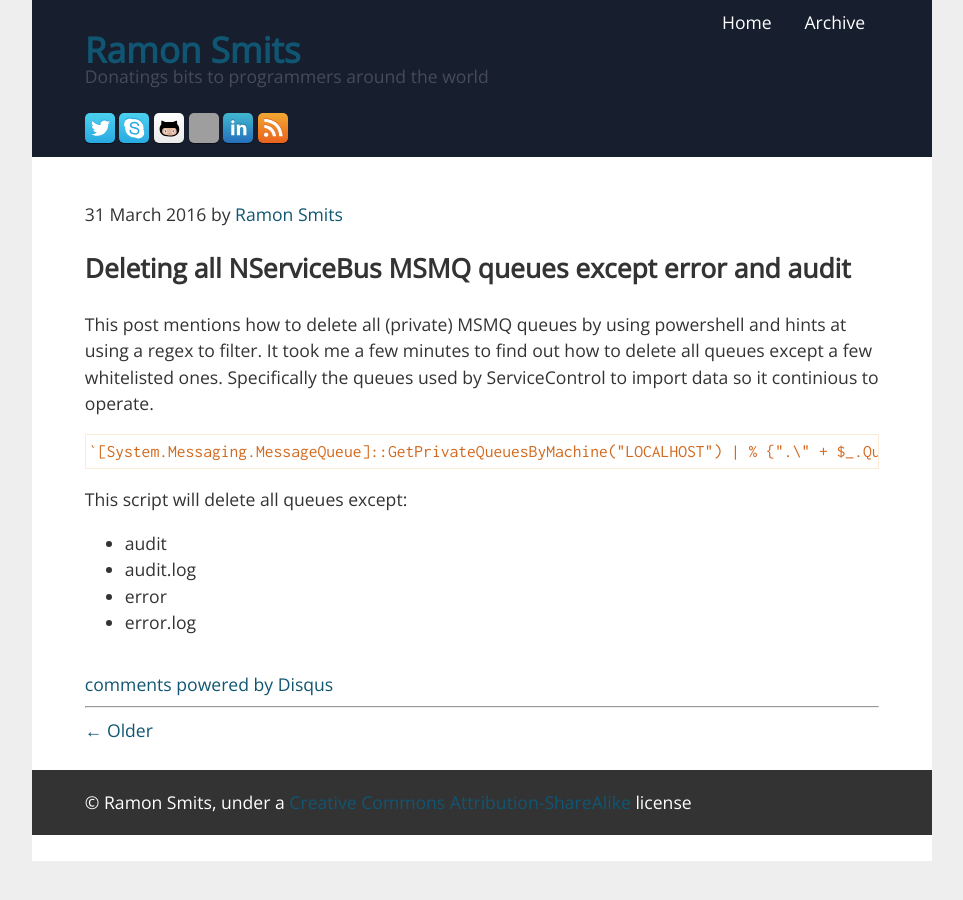
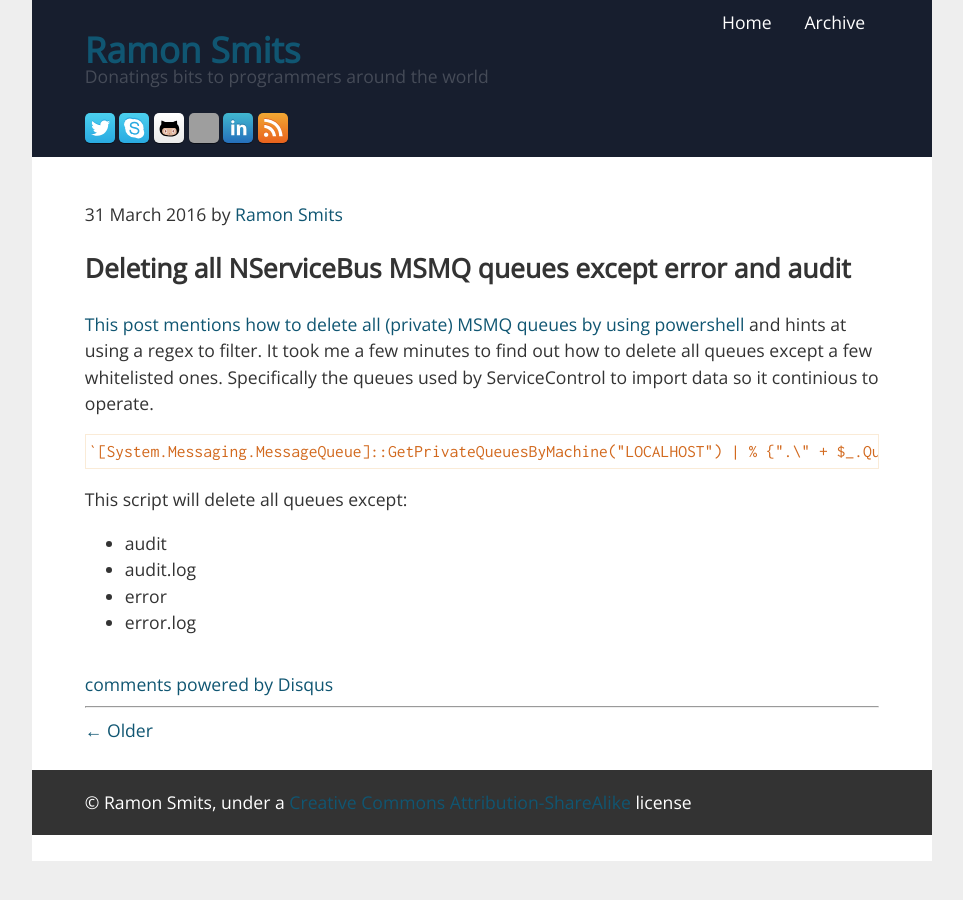
Before and after one commit to ramonsmits/ramonsmits.github.com, a Jekyll site: the page built from _posts/2016-03-31-delete-all-queues-except-error-and-audit.md, in a window 1280 px wide. Shown: the whole page, without its empty margins (158-1121 px from the left). Built offline with Jekyll 4.4.1, drawn with Linux system fonts in a browser that asks for light colours; comment, search, counter and statistics services are not loaded; some of the changed lines change nothing that is shown; grey boxes are pictures that could not be loaded.

Commit message:
Forgot to add link.

```diff
--- a/_posts/2016-03-31-delete-all-queues-except-error-and-audit.md
+++ b/_posts/2016-03-31-delete-all-queues-except-error-and-audit.md
@@ -4,7 +4,7 @@
 tags: [NServiceBus, ServiceControl, MSMQ, PowerShell, exclude]
 ---
 
-This post mentions how to delete all (private) MSMQ queues by using powershell and hints at using a regex to filter. It took me a few minutes to find out how to delete all queues except a few whitelisted ones. Specifically the queues used by ServiceControl to import data so it continious to operate.
+[This post mentions how to delete all (private) MSMQ queues by using powershell](http://suhinini.blogspot.nl/2009/11/delete-all-msmq-queues-at-some-pc-with.html) and hints at using a regex to filter. It took me a few minutes to find out how to delete all queues except a few whitelisted ones. Specifically the queues used by ServiceControl to import data so it continious to operate.
 
     `[System.Messaging.MessageQueue]::GetPrivateQueuesByMachine("LOCALHOST") | % {".\" + $_.QueueName} | ? {$_ -notmatch "error|audit"} | % {[System.Messaging.MessageQueue]::Delete($_); }`
 
```
